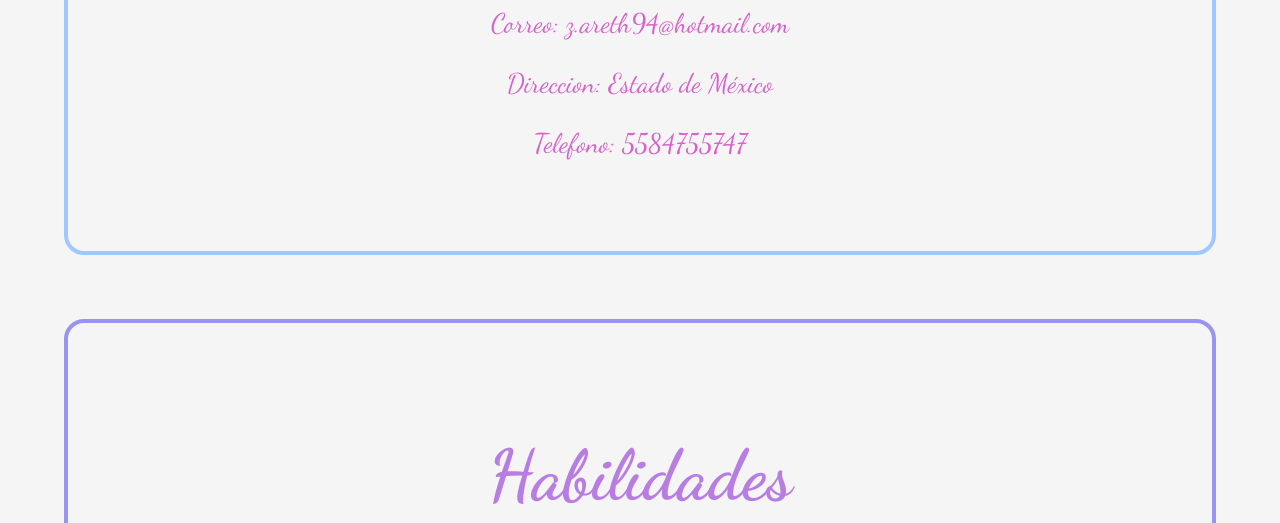
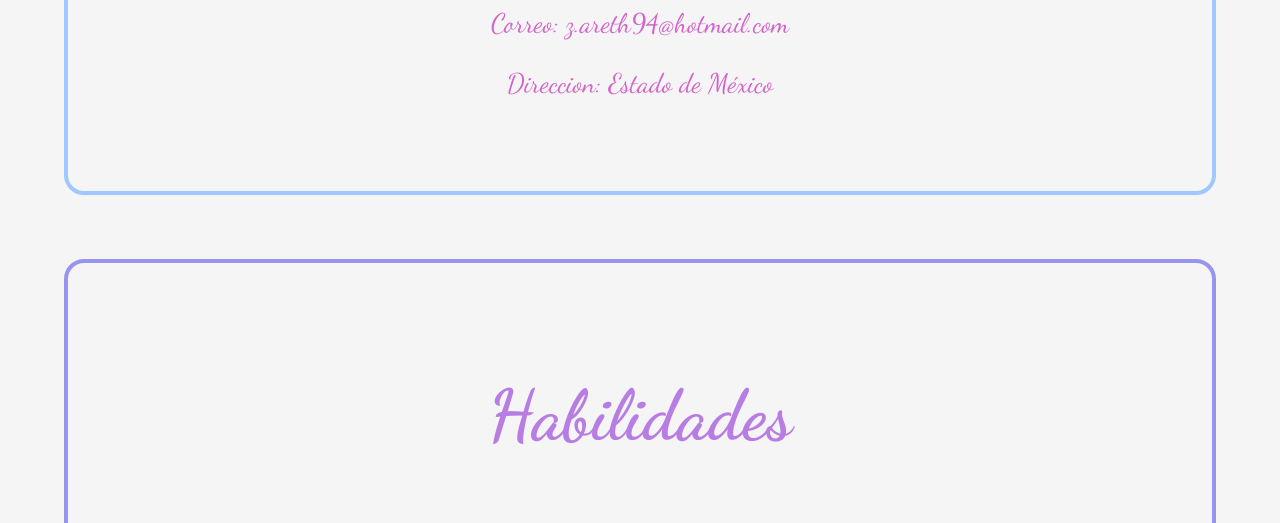
Before and after one commit to nazaret94/PortafolioMNST, a plain HTML site: page index.html in a window 1280 px wide. Shown: the part 3380-3903 px from the top of the page. Drawn offline with Linux system fonts and the light colour scheme; files whose address does not match are found by name; a web font is replaced by a local one.

Commit message:
Se acctualizo la seccion de contacto

```diff
--- a/index.html
+++ b/index.html
@@ -129,7 +129,7 @@
 
           <p>Correo: z.areth94@hotmail.com</p>
           <p>Direccion: Estado de México</p>
-          <p>Telefono: 5584755747</p>
+
 
         </div>
 
```
